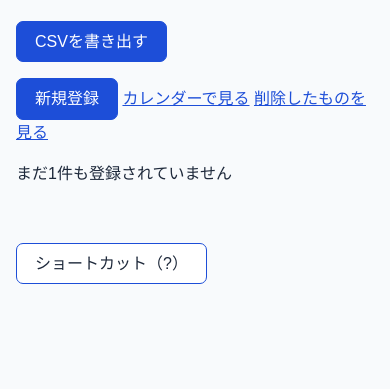
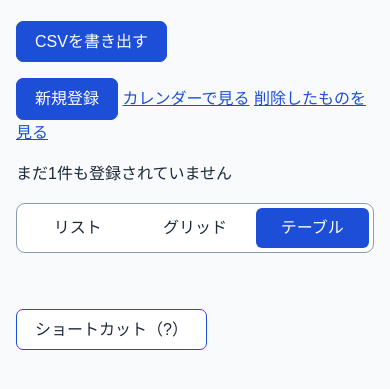
Before and after one commit to Hiromasa93/fw-todo-2, a Spring Boot app: page /todos in a window 390 px wide. Shown: the part 417-806 px from the top of the page. Run offline with Spring Boot 4, Linux system fonts and the light colour scheme; data that the repository does not hold is empty; database files in the repository are not loaded; some libraries are stand-ins or nearby versions.

Commit message:
機能追加64章の実施

```diff
--- a/src/main/resources/static/css/style.css
+++ b/src/main/resources/static/css/style.css
@@ -90,6 +90,100 @@ body {
 
 .todo-table tbody tr.overdue {
     background-color: var(--danger-background);
+}
+
+/* Task list view modes */
+.view-switcher {
+    display: inline-flex;
+    flex-wrap: wrap;
+    gap: 4px;
+    margin: 0 0 16px;
+    padding: 4px;
+    border: 1px solid var(--border);
+    border-radius: 9px;
+    background: var(--surface);
+}
+.view-switcher-button {
+    min-height: 40px;
+    padding: 6px 14px;
+    border: 0;
+    border-radius: 6px;
+    background: transparent;
+    color: var(--text);
+    font: inherit;
+    cursor: pointer;
+}
+.view-switcher-button[aria-pressed="true"] {
+    background: var(--primary);
+    color: var(--on-primary);
+}
+.view-switcher-button:focus-visible {
+    outline: 3px solid var(--focus);
+    outline-offset: 2px;
+}
+
+.todo-table.view-list { border-collapse: separate; border-spacing: 0 8px; }
+.todo-table.view-list thead { display: none; }
+.todo-table.view-list tbody tr { background: var(--surface); }
+.todo-table.view-list tbody tr.overdue { background: var(--danger-background); }
+.todo-table.view-list td:first-child { border-radius: 8px 0 0 8px; }
+.todo-table.view-list td:last-child { border-radius: 0 8px 8px 0; }
+
+.todo-table.view-grid { display: block; border-collapse: separate; }
+.todo-table.view-grid thead { display: none; }
+.todo-table.view-grid tbody {
+    display: grid;
+    grid-template-columns: repeat(3, minmax(0, 1fr));
+    gap: 12px;
+}
+.todo-table.view-grid tbody tr {
+    display: flex;
+    flex-direction: column;
+    min-width: 0;
+    padding: 10px;
+    border: 1px solid var(--border);
+    border-radius: 10px;
+    background: var(--surface);
+}
+.todo-table.view-grid tbody tr.overdue { background: var(--danger-background); }
+.todo-table.view-grid td {
+    display: block;
+    overflow-wrap: anywhere;
+    border: 0;
+    padding: 4px 2px;
+}
+.todo-table.view-grid .todo-title { white-space: normal; }
+.todo-table.view-grid td:last-child form { margin: 0; }
+
+@media (max-width: 900px) {
+    .todo-table.view-grid tbody { grid-template-columns: repeat(2, minmax(0, 1fr)); }
+}
+@media (max-width: 600px) {
+    .view-switcher { display: flex; width: 100%; }
+    .view-switcher-button { flex: 1; padding-inline: 8px; }
+    .todo-table.view-grid tbody { grid-template-columns: minmax(0, 1fr); }
+    .todo-table.view-list,
+    .todo-table.view-list tbody,
+    .todo-table.view-list tr { display: block; width: 100%; }
+    .todo-table.view-list tbody tr {
+        margin-bottom: 10px;
+        border: 1px solid var(--border);
+        border-radius: 8px;
+        background: var(--surface);
+    }
+    .todo-table.view-list tbody tr.overdue { background: var(--danger-background); }
+    .todo-table.view-list td,
+    .todo-table.view-list td:first-child,
+    .todo-table.view-list td:last-child {
+        display: inline-block;
+        max-width: 100%;
+        border: 0;
+        padding: 5px 8px;
+        vertical-align: middle;
+    }
+    .todo-table.view-list td:nth-child(2) { display: block; }
+    .todo-table.view-list .todo-title { white-space: normal; }
+    .todo-table.view-grid tbody tr { padding: 12px; }
 }
 
 .priority-high-mark {
--- a/src/main/resources/templates/todos.html
+++ b/src/main/resources/templates/todos.html
@@ -40,6 +40,11 @@
         <p><a class="btn" th:href="@{/api/todos.csv(keyword=${keyword},category=${category},order=${order},includeCompleted=${includeCompleted},trash=${trash ? '1' : null})}">CSVを書き出す</a></p>
         <p><a class="btn" th:if="${!trash}" href="/todos/new">新規登録</a> <a class="link" th:if="${!trash}" href="/calendar">カレンダーで見る</a> <a class="link" th:if="${!trash}" href="/todos?trash=1">削除したものを見る</a> <a class="link" th:if="${trash}" href="/todos">一覧に戻る</a></p>
         <p data-empty-todos th:if="${#lists.isEmpty(todos)}" th:text="${trash} ? '削除したものはありません' : 'まだ1件も登録されていません'">まだ1件も登録されていません</p>
+        <div class="view-switcher" role="group" aria-label="タスクの表示モード" data-view-switcher>
+            <button type="button" class="view-switcher-button" data-view="list" aria-pressed="false">リスト</button>
+            <button type="button" class="view-switcher-button" data-view="grid" aria-pressed="false">グリッド</button>
+            <button type="button" class="view-switcher-button" data-view="table" aria-pressed="true">テーブル</button>
+        </div>
         <form id="bulk-delete-form" th:if="${!trash}" th:hidden="${#lists.isEmpty(todos)}" th:action="@{/todos/bulk-delete}" method="post">
             <input type="hidden" name="keyword" th:value="${keyword}">
             <input type="hidden" name="category" th:value="${category}">
@@ -56,7 +61,7 @@
             </div>
             <p>全選択は表示中のページが対象です。</p>
         </form>
-        <table class="todo-table" th:hidden="${#lists.isEmpty(todos)}">
+        <table class="todo-table view-table" data-todo-views th:hidden="${#lists.isEmpty(todos)}">
             <thead>
                 <tr>
                     <th th:if="${!trash}"><label><input id="select-all" type="checkbox"> 全選択</label></th>
@@ -120,6 +125,27 @@
         </nav>
     </main>
     <script>
+        (() => {
+            const storageKey = 'todo-list-view';
+            const validViews = ['list', 'grid', 'table'];
+            const table = document.querySelector('[data-todo-views]');
+            const buttons = document.querySelectorAll('[data-view-switcher] [data-view]');
+            if (!table || !buttons.length) return;
+            const applyView = (view, persist = false) => {
+                const selected = validViews.includes(view) ? view : 'table';
+                table.classList.remove(...validViews.map(name => `view-${name}`));
+                table.classList.add(`view-${selected}`);
+                buttons.forEach(button => button.setAttribute('aria-pressed', String(button.dataset.view === selected)));
+                if (persist) {
+                    try { localStorage.setItem(storageKey, selected); } catch (error) { /* storage may be disabled */ }
+                }
+            };
+            let savedView = 'table';
+            try { savedView = localStorage.getItem(storageKey) || savedView; } catch (error) { /* storage may be disabled */ }
+            applyView(savedView);
+            buttons.forEach(button => button.addEventListener('click', () => applyView(button.dataset.view, true)));
+        })();
+
         const bulkDeleteForm = document.getElementById('bulk-delete-form');
         if (bulkDeleteForm) {
             const selectAll = document.getElementById('select-all');
```
